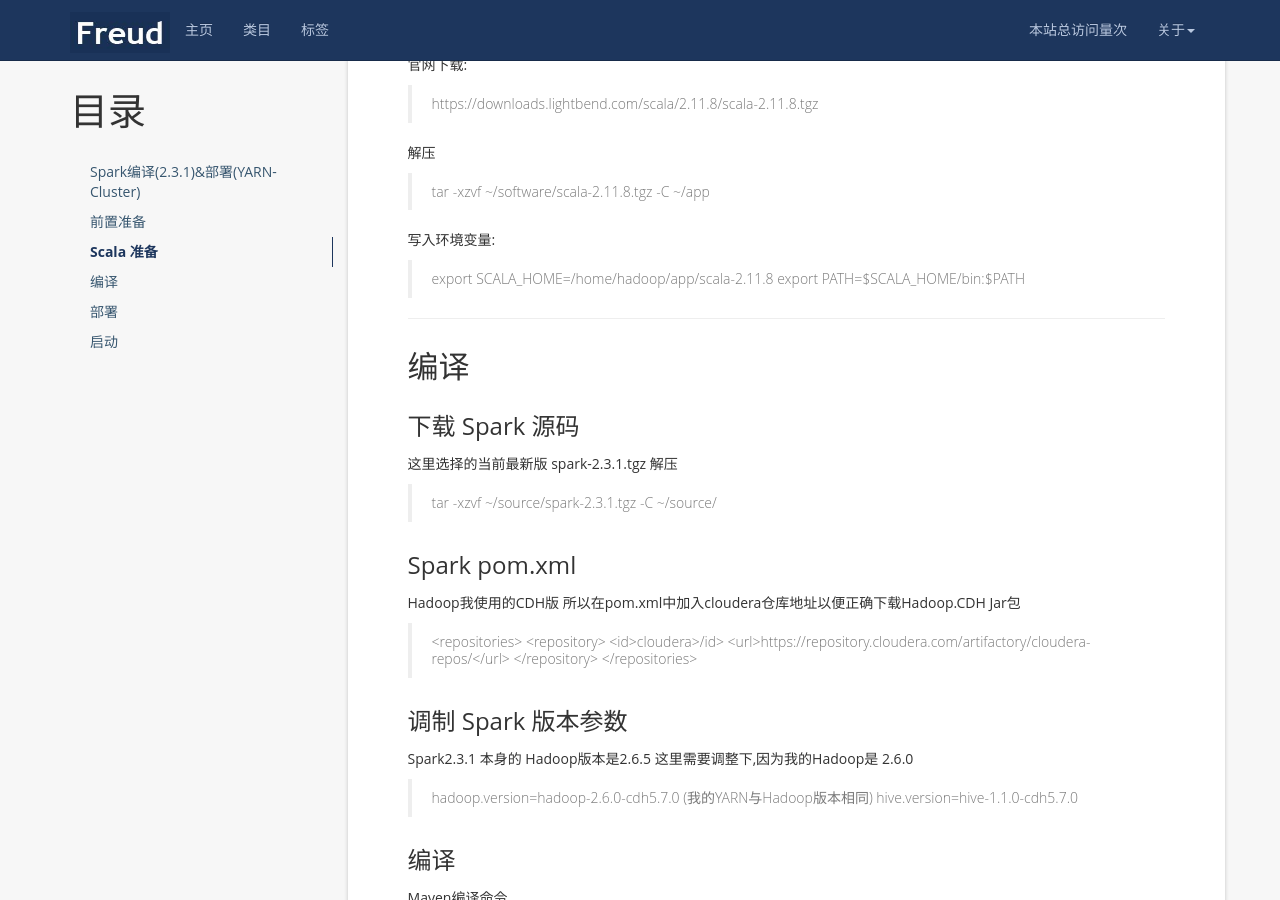
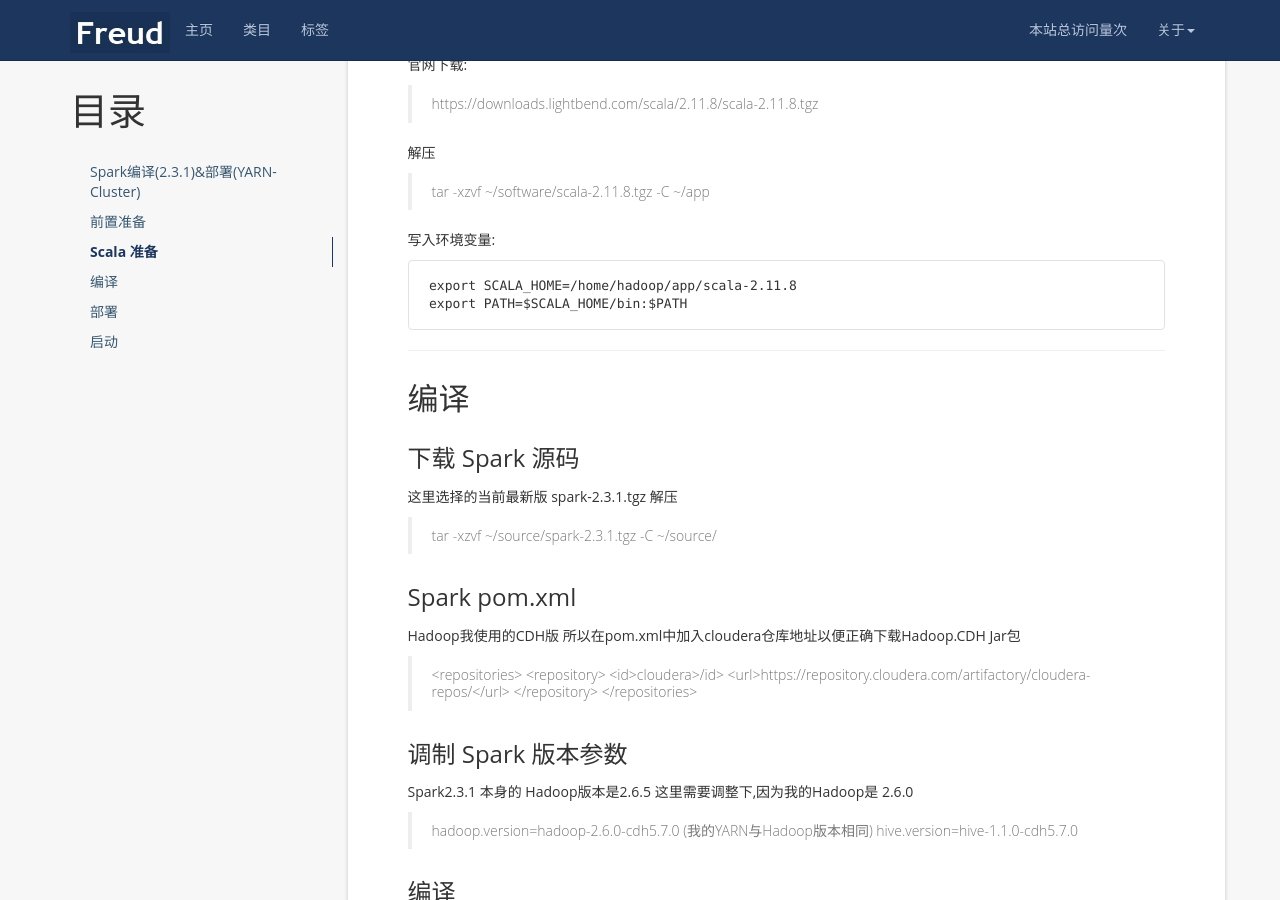
Before and after one commit to NightPxy/NightPxy.github.io, a Jekyll site: the page built from _posts/spark/2018-07-01-Spark-编译(2.3.1)&部署(YARN-Cluster).md, in a window 1280 px wide and 900 px high, scrolled down 773 px. Built offline with Jekyll 4.4.1, drawn with Linux system fonts in a browser that asks for light colours; nearby versions of some CDN libraries; a script that is not in the unit is left out; comment, search, counter and statistics services are not loaded.

````diff
--- a/_posts/spark/2018-07-01-Spark-编译(2.3.1)&部署(YARN-Cluster).md
+++ b/_posts/spark/2018-07-01-Spark-编译(2.3.1)&部署(YARN-Cluster).md
@@ -36,8 +36,12 @@ Spark 2.3.1需要的Scala版本是 2.11+.这里我选择的是2.11.8
 > tar -xzvf ~/software/scala-2.11.8.tgz -C ~/app
 
 写入环境变量:
->  export SCALA_HOME=/home/hadoop/app/scala-2.11.8
->  export PATH=$SCALA_HOME/bin:$PATH
+```
+export SCALA_HOME=/home/hadoop/app/scala-2.11.8
+export PATH=$SCALA_HOME/bin:$PATH
+```
+
+
 
 ---
 ## 编译
````
